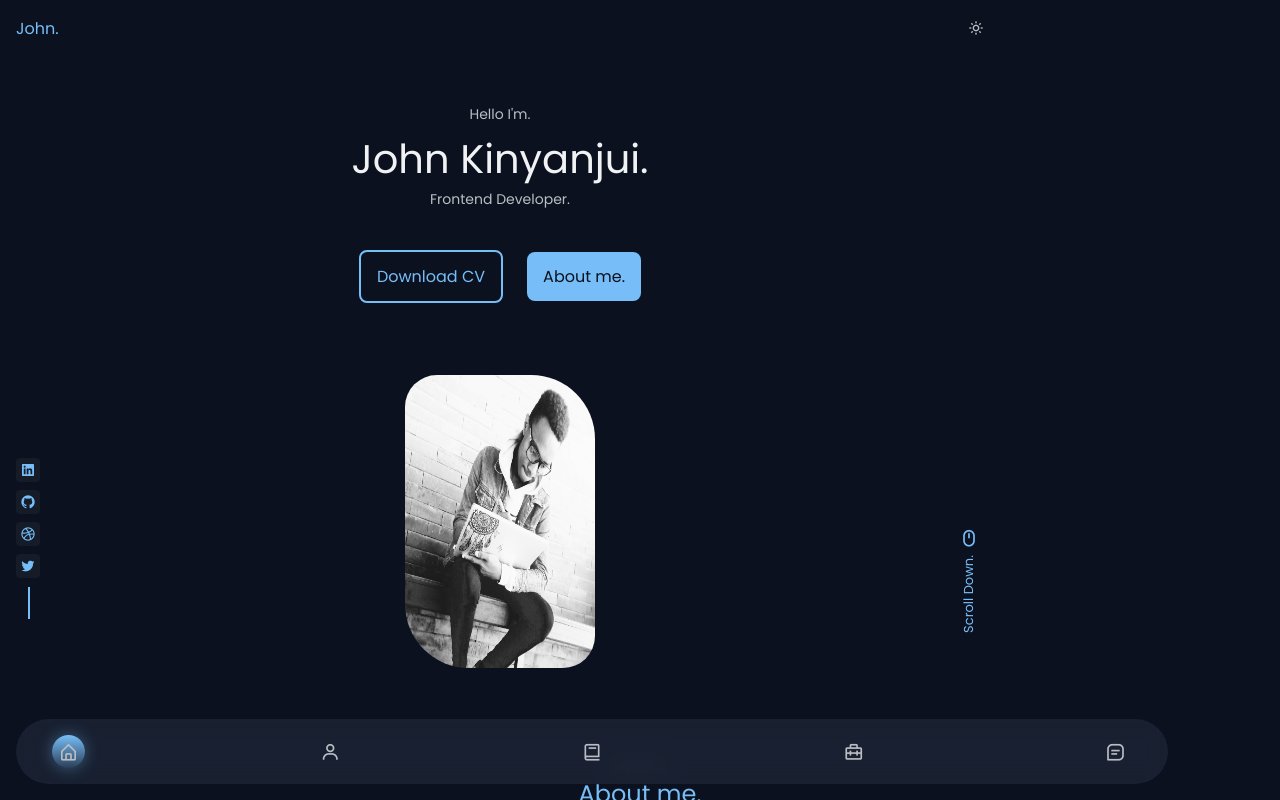
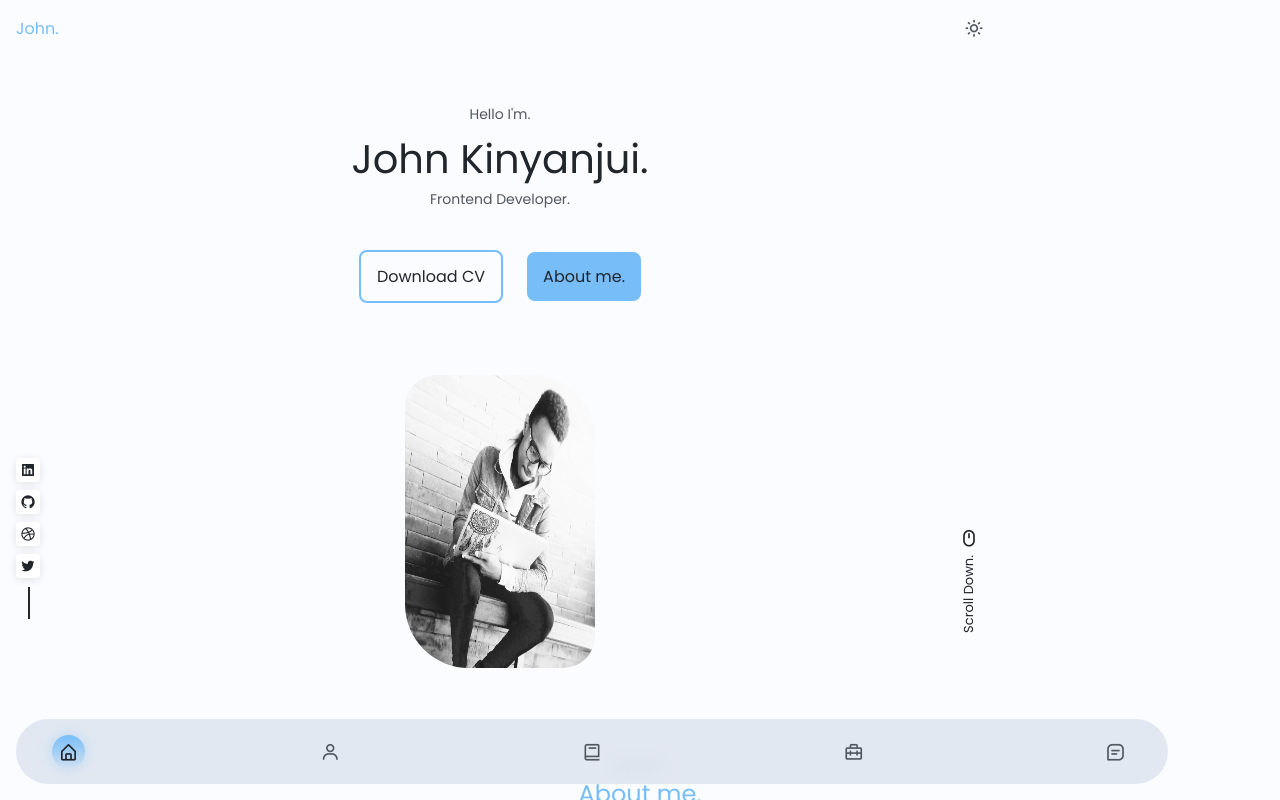
Before and after one commit to johnkk1316/main-portfolio, a plain HTML site: page index.html in a window 1280 px wide. Both pictures are taken after a click on the icon 976 px from the left and 28 px from the top of the page. Shown: the top 800 px of the page. Drawn offline with nearby package versions, Linux system fonts and the light colour scheme.

Commit message:
added style to theme, variables for light theme, color changes( light theme ) in some part of the website

```diff
--- a/assets/css/styles.css
+++ b/assets/css/styles.css
@@ -111,15 +111,84 @@ img {
 }
 
 /*=============== THEME ===============*/
+.change-theme{
+    font-size: 1.25rem;
+    cursor: pointer;
+    transition: .3s;
+}
 
+.change-theme:hover{
+    color: var(--first-color);
+}
 
-/*========== Variables Dark theme ==========*/
+/*========== Variables light theme ==========*/
+
+body.light-theme{
+--title-color: hsl(var(--second-hue), 15%, 15%);
+--text-color: hsl(var(--second-hue), 8%, 35%);
+--body-color: hsl(var(--second-hue), 100%, 99%);
+--container-color: #fff;
+}
 
 
 /*==========
     Color changes in some parts of
     the website, in light theme
 ==========*/
+.light-theme .scroll-header{
+    box-shadow: 0 2px 4px hsla(
+        0, 0%, 1%, .1
+    );
+}
+
+.light-theme .nav__menu{
+    background-color: hsla(var(--second-hue),32%, 90%, .8);
+}
+
+.light-theme .section__subtitle{
+    color: var(--text-color);
+}
+
+.light-theme .home__social-link{
+    box-shadow: 0 2px 8px hsla(var(--second-hue), 48%, 8%, .1);
+}
+
+.light-theme .home__social::after,
+.light-theme .footer__social-link{
+    background-color: var(--title-color);
+}
+
+.light-theme .home__social-link,
+.light-theme .home__scroll,
+.light-theme .button,
+.light-theme .button:hover,
+.light-theme .active-work,
+.light-theme .footer__title,
+.light-theme .footer__link,
+.light-theme .footer__copy{
+    color: var(--title-color);
+}
+
+.light-theme .about__box,
+.light-theme .skills__content,
+.light-theme .services__card,
+.light-theme .work__card,
+.light-theme .testimonial__card,
+.light-theme .contact__card{
+    box-shadow: 0 2px 8px hsla(var(--second-hue), 48%, 8%, .1);
+}
+
+.light-theme::-webkit-scrollbar{
+    background-color: hsl(var(--second-hue), 8%, 66%);
+}
+
+.light-theme::-webkit-scrollbar-thumb{
+    background-color: hsl(var(--second-hue), 8%, 54%);
+}
+
+.light-theme::-webkit-scrollbar-thumb:hover{
+    background-color: hsl(var(--second-hue), 8%, 44%);
+}
 
 
 /*=============== REUSABLE CSS CLASSES ===============*/
@@ -167,6 +236,7 @@ img {
     width: 100%;
     background-color: var(--body-color);
     z-index: var(--z-fixed);
+    transition: .4s; /* for light mode animation */
 }
 
 .nav{
@@ -194,6 +264,7 @@ img {
     border-radius: 4rem;
     padding: 1rem 2.25rem;
     backdrop-filter: blur(10px);
+    transition: .4s; /* for light mode animation */
 }
 
 .nav__list{
@@ -218,7 +289,9 @@ img {
                 hsla(var(--first-hue), var(--sat), var(--lig), .2)
             );
     box-shadow: 0 0 16px hsla(var(--first-hue), var(--sat), var(--lig), .4);
+    color: var(--title-color);
 }
+
 
 /* Change background header */
 .scroll-header{
```
